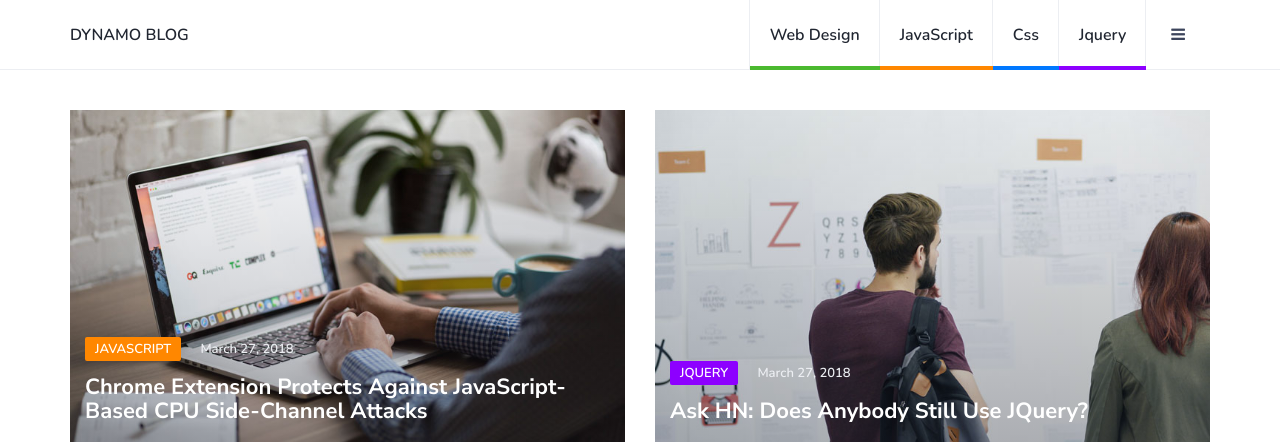
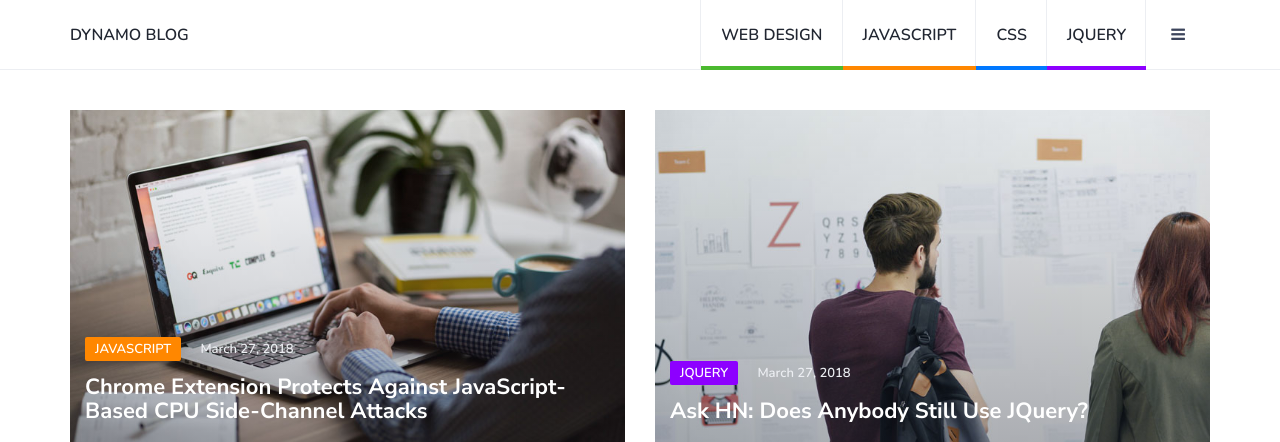
Before and after one commit to Pandaware-Tech/Dynamo-Blogger, a Django app: page /blog/ in a window 1280 px wide. Shown: the top 442 px of the page. Run offline with Django 4.2, Linux system fonts and the light colour scheme; some libraries are stand-ins or nearby versions.

Commit message:
Update custom.css

```diff
--- a/dynamo_blogger/static/css/custom.css
+++ b/dynamo_blogger/static/css/custom.css
@@ -2,3 +2,7 @@
 a.logo {
     text-decoration: none !important;
 }
+
+ul.nav-menu li > a {
+    text-transform: uppercase !important;
+}
```
